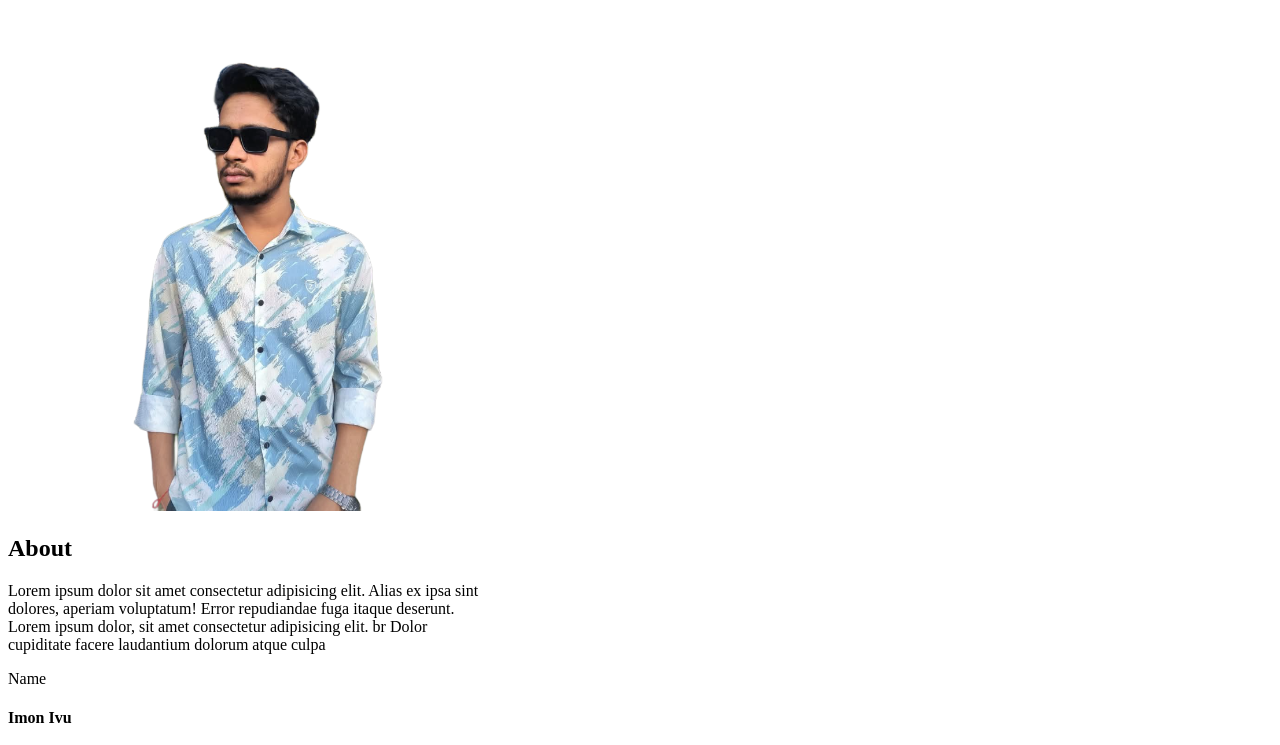
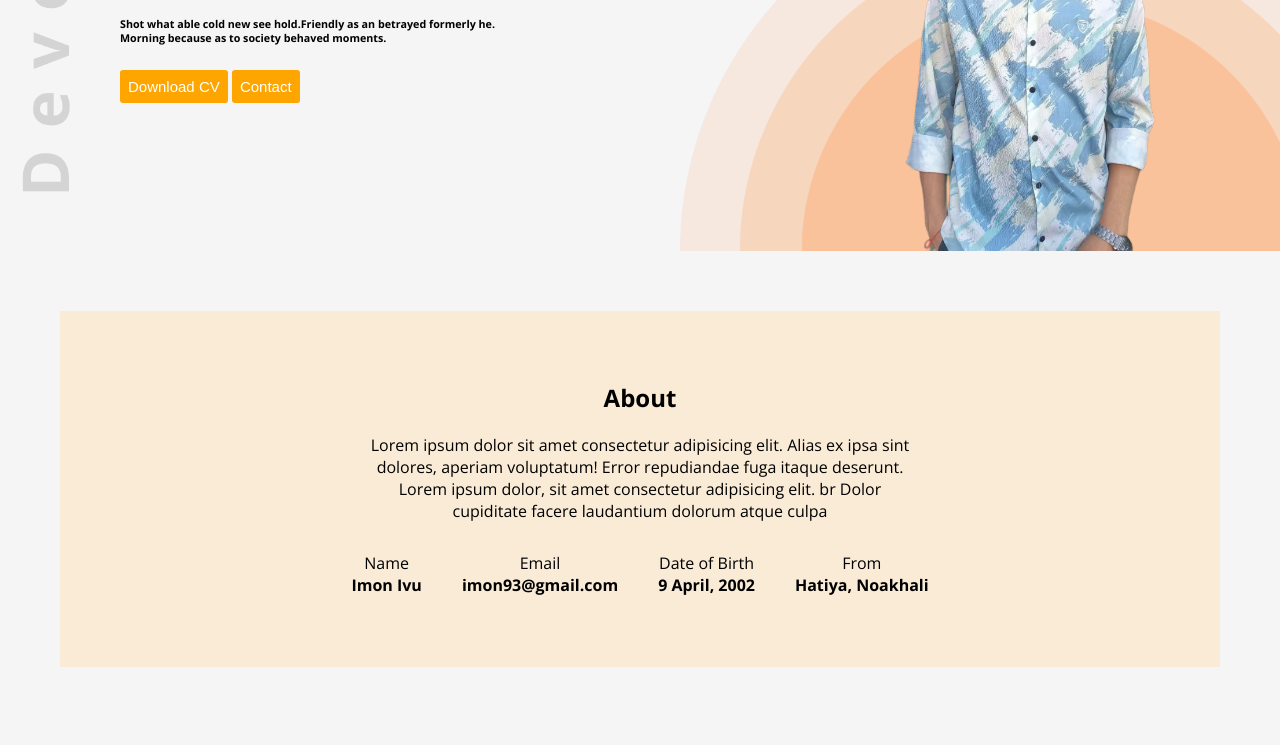
Before and after one commit to foysalmahmudrimon1/project-1, a plain HTML site: page index.html in a window 1280 px wide. Shown: the part 360-1105 px from the top of the page. Drawn offline with nearby package versions, Linux system fonts and the light colour scheme.

Commit message:
fix a issue

```diff
--- a/index.html
+++ b/index.html
@@ -4,7 +4,7 @@
     <meta charset="UTF-8" />
     <meta name="viewport" content="width=device-width, initial-scale=1.0" />
     <title>Web Developer Portfolio</title>
-    <link rel="stylesheet" href="webdp.css" />
+    <link rel="stylesheet" href="index.css" />
 
     <link rel="preconnect" href="https://fonts.googleapis.com" />
     <link rel="preconnect" href="https://fonts.gstatic.com" crossorigin />
```
